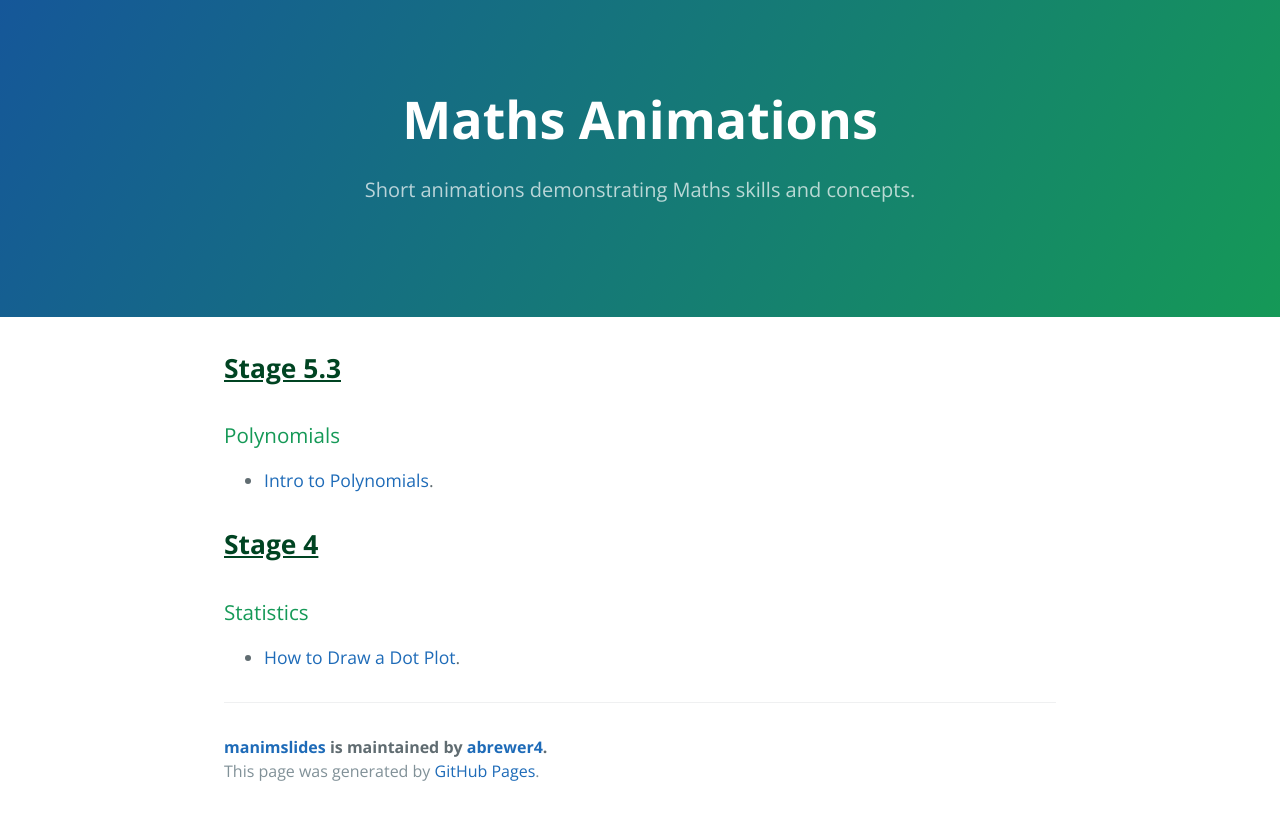
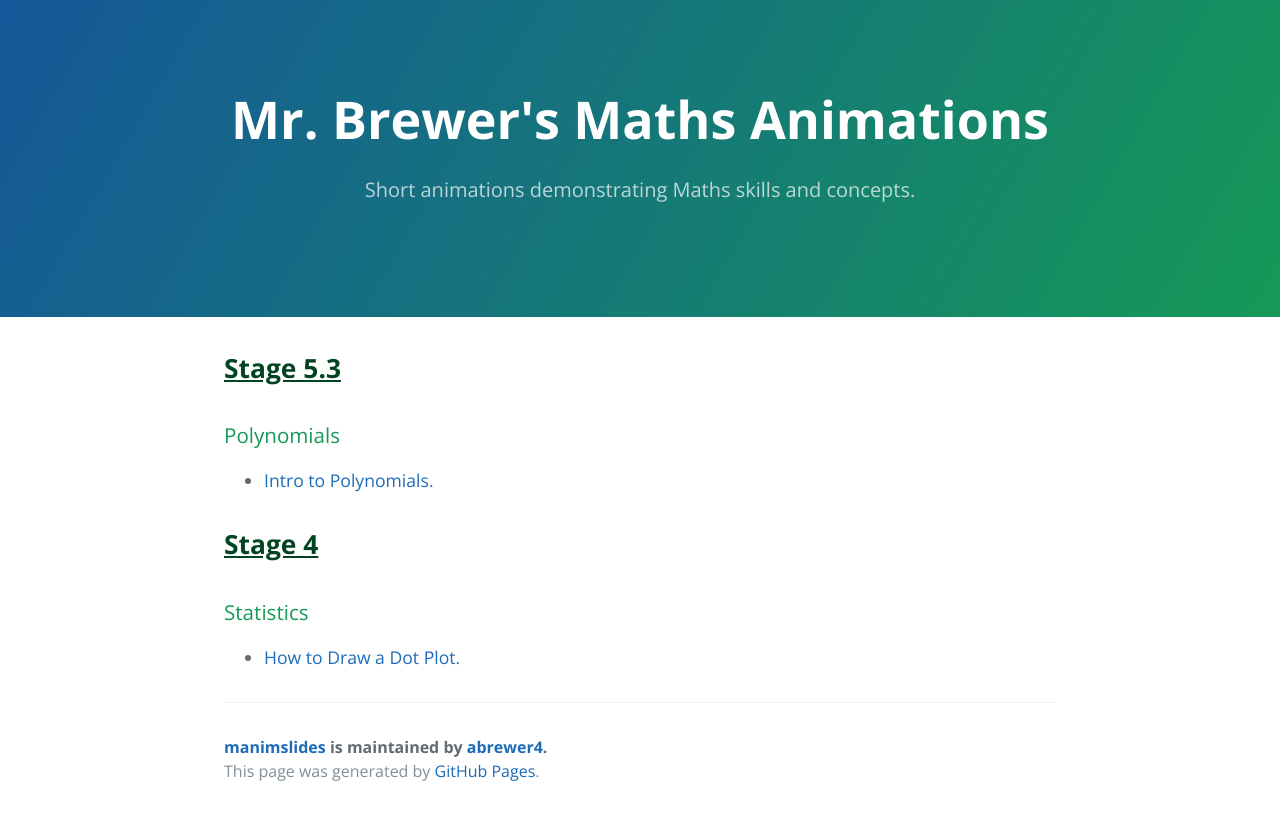
Before and after one commit to abrewer4/manimslides, a Jekyll site: the page built from index.md, in a window 1280 px wide. Shown: the top 820 px of the page. Built offline with Jekyll 4.4.1, drawn with Linux system fonts in a browser that asks for light colours; our own code applies the rules of GitHub Pages for plain Markdown files.

Commit message:
Update _config.yml

```diff
--- a/_config.yml
+++ b/_config.yml
@@ -2,6 +2,6 @@ remote_theme: pages-themes/cayman@v0.2.0
 plugins:
 - jekyll-remote-theme
 
-title: [Maths Animations]
+title: [Mr. Brewer's Maths Animations]
 description: [Short animations demonstrating Maths skills and concepts.]
 show_downloads: [false]
```
